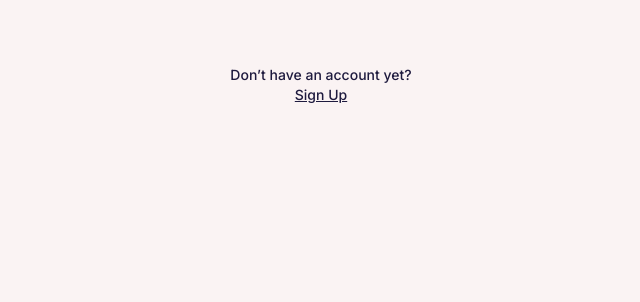
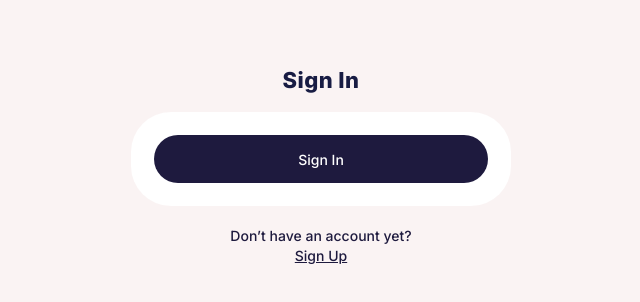
Before and after one commit to VitaliySkremer/mobile-registration, a Vue app: page /signIn in a window 1280 px wide. Shown: the top 302 px of the page, without its empty margins (319-959 px from the left). Built offline with nearby package versions, Linux system fonts and the light colour scheme.

Commit message:
added router-dom

```diff
--- a/src/App.vue
+++ b/src/App.vue
@@ -1,6 +1,5 @@
 <template>
   <div class="container">
-<!--    <MainPage/>-->
     <router-view/>
   </div>
 </template>
--- a/src/Pages/SignIn.vue
+++ b/src/Pages/SignIn.vue
@@ -1,15 +1,37 @@
 <template>
-  <SignQuestion :sign-in="true"/>
+  <div class="sign__wrapper">
+    <Title class="signIn">Sign In</Title>
+    <Form class="form__block">
+      <Button background="var(--button-bg)" color="white" class="button__signIn">Sign In</Button>
+    </Form>
+    <SignQuestion :sign-in="true"/>
+  </div>
 </template>
 
 <script>
 import SignQuestion from "../components/SignQuestion.vue";
+import Title from "../components/Title.vue";
+import Form from "../components/UI/Form.vue";
+import Button from "../components/UI/Button.vue";
 export default {
   name: "SignIn",
-  components: {SignQuestion}
+  components: {Button, Form, Title, SignQuestion}
 }
 </script>
 
 <style scoped>
 
+.signIn {
+  margin-bottom: 17px;
+}
+
+.form__block {
+  margin-bottom: 20px;
+}
+
+.button__signIn {
+  width: 100%;
+}
+
+
 </style>
--- a/src/Pages/SignUp.vue
+++ b/src/Pages/SignUp.vue
@@ -1,5 +1,7 @@
 <template>
-  <SignQuestion :sign-in="false"/>
+  <div class="sign__wrapper">
+    <SignQuestion :sign-in="false"/>
+  </div>
 </template>
 
 <script>
--- a/src/style.css
+++ b/src/style.css
@@ -46,4 +46,23 @@ a {
   color: inherit;
 }
 
+.sign__wrapper {
+  width: 100%;
+  display: flex;
+  flex-direction: column;
+  align-items: center;
+  animation: start 0.5s 1 ease;
+}
+
+@keyframes start {
+  from {
+    transform: translateX(100px);
+    opacity: 0;
+  }
+  to {
+    transform: none;
+    opacity: 1;
+  }
+}
+
 /*# sourceMappingURL=style.css.map */
--- a/src/style.scss
+++ b/src/style.scss
@@ -46,3 +46,22 @@ a {
   text-decoration: none;
   color: inherit;
 }
+
+.sign__wrapper {
+  width: 100%;
+  display: flex;
+  flex-direction: column;
+  align-items: center;
+  animation: start .5s 1 ease;
+}
+
+@keyframes start {
+  from {
+    transform: translateX(100px);
+    opacity: 0;
+  }
+  to{
+    transform: none;
+    opacity: 1;
+  }
+}
```
Also changed, not shown: 1 other file (tests, documents, lock files or other folders).
